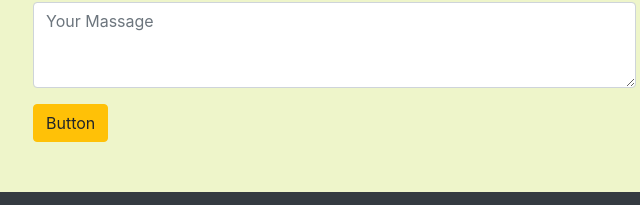
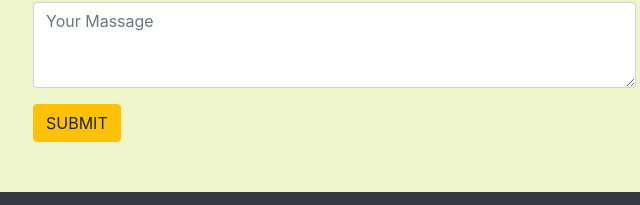
Before and after one commit to Tanawut023/resume, a plain HTML site: page index.html in a window 1280 px wide. Shown: the part 2636-2841 px from the top of the page, 432-1072 px from the left. Drawn offline with nearby package versions, Linux system fonts and the light colour scheme.

Commit message:
update edit button name

```diff
--- a/index.html
+++ b/index.html
@@ -271,7 +271,7 @@
                                             <div class="form-group">
                                               <textarea class="form-control"  placeholder="Your Massage" rows="3"></textarea>
                                             </div>
-                                            <button class="btn btn-warning" type="submit">Button</button>
+                                            <button class="btn btn-warning" type="submit">SUBMIT</button>
                                           </form>
                                 </div><!-- col-sm-6-->
                             </div>  <!-- row -->
```
